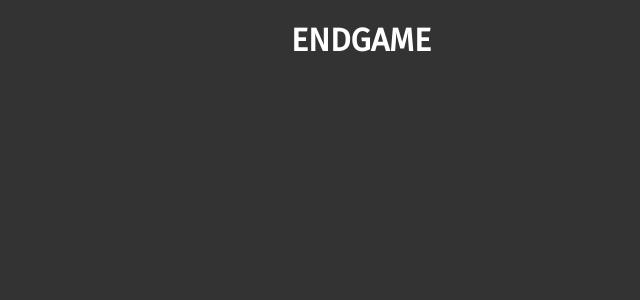
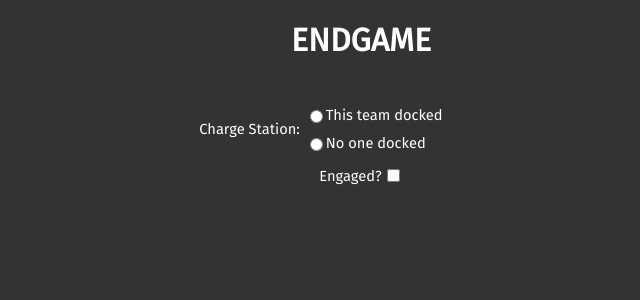
Before and after one commit to Team5924/Scouting-Form, a Next.js app: page /phases/endgame in a window 1280 px wide. Shown: the top 300 px of the page, without its empty margins (279-919 px from the left). Built offline with nearby package versions, Linux system fonts and the light colour scheme.

Commit message:
Add Charge Station question to Endgame

```diff
--- a/pages/phases/endgame.js
+++ b/pages/phases/endgame.js
@@ -1,9 +1,45 @@
 export default function Endgame(props) {
+    function onChargeStationChange(e) {
+        props.handleEndgameChargeStation(e.target.value);
+    }
+
+    function onEngagedChange(e) {
+        e.target.value == 0 ? props.handleEndgameEngaged(1) : null;
+        e.target.value == 1 ? props.handleEndgameEngaged(0) : null;
+    }
+
     return (
         <>
             <h1 className="phase-title">ENDGAME</h1>
             <div className="form">
+                <form>
+                    <div className="formRow">
+                        <div className="hMiddlebox right">
+                            <label className="inputLabel">Charge Station:</label>
+                        </div>
 
+                        <div className="hMiddlebox">
+                            <div className="columnbox">
+                                <div className="hMiddlebox radioMargin">
+                                    {/* "td" = This team docked */}
+                                    <input type="radio" value="etd" checked={props.endgameChargeStation == "t-d"} onChange={onChargeStationChange} />
+                                    <label className="radioLabel">This team docked</label>
+                                </div>
+                                <div className="hMiddlebox radioMargin">
+                                    {/* 0 = No one docked */}
+                                    <input type="radio" value={0} checked={props.endgameChargeStation == 0} onChange={onChargeStationChange} />
+                                    <label className="radioLabel">No one docked</label>
+                                </div>
+                            </div>
+                        </div>
+                    </div>
+                    <div className="centerbox">
+                        <div className="hMiddlebox">
+                            <label className="inputLabel">Engaged?</label>
+                            <input className="radioInput" type="checkbox" value={props.endgameEngaged} onChange={onEngagedChange}/>
+                        </div>
+                    </div>
+                </form>
             </div>
         </>
     )
```
Also changed, not shown: pages/index.js (+27 -7 lines), pages/phases/auto.js (+7 -4 lines).
